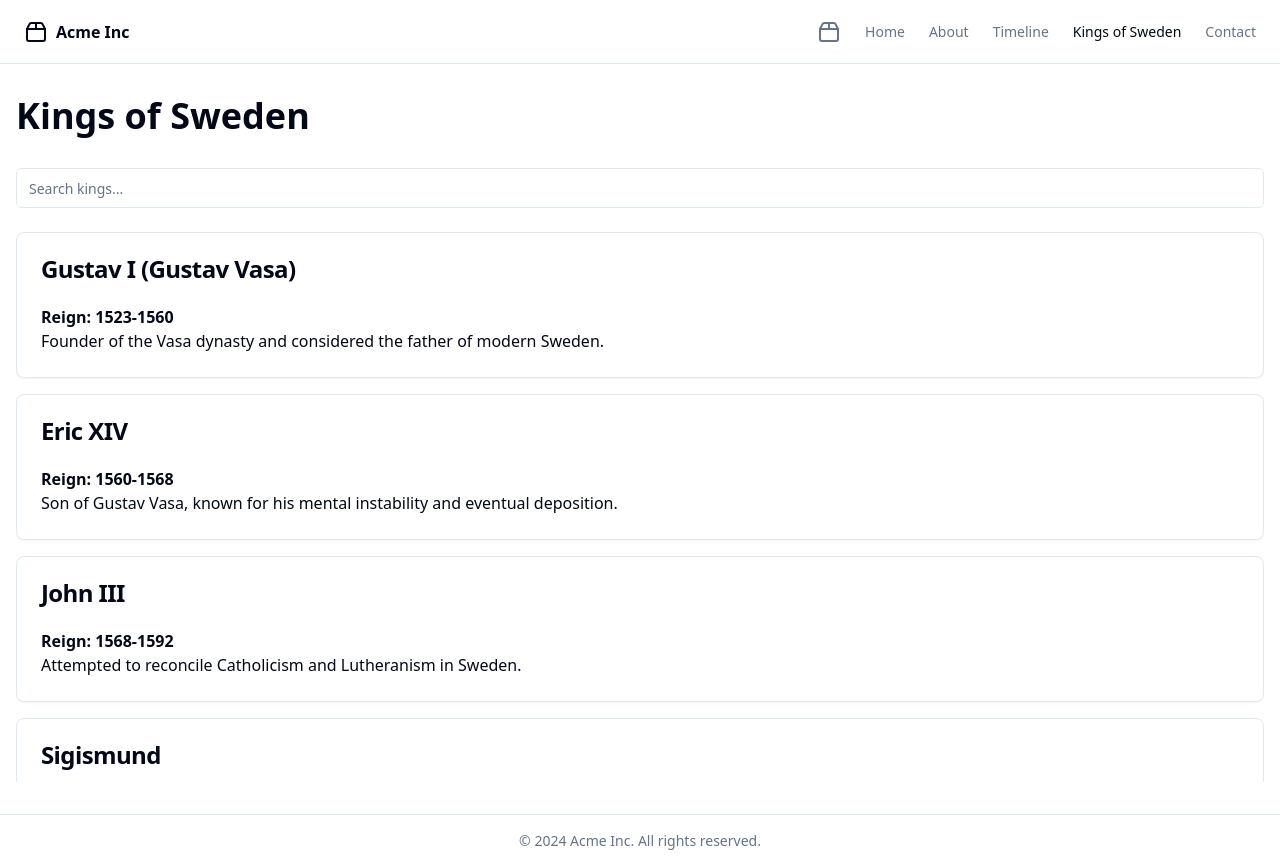
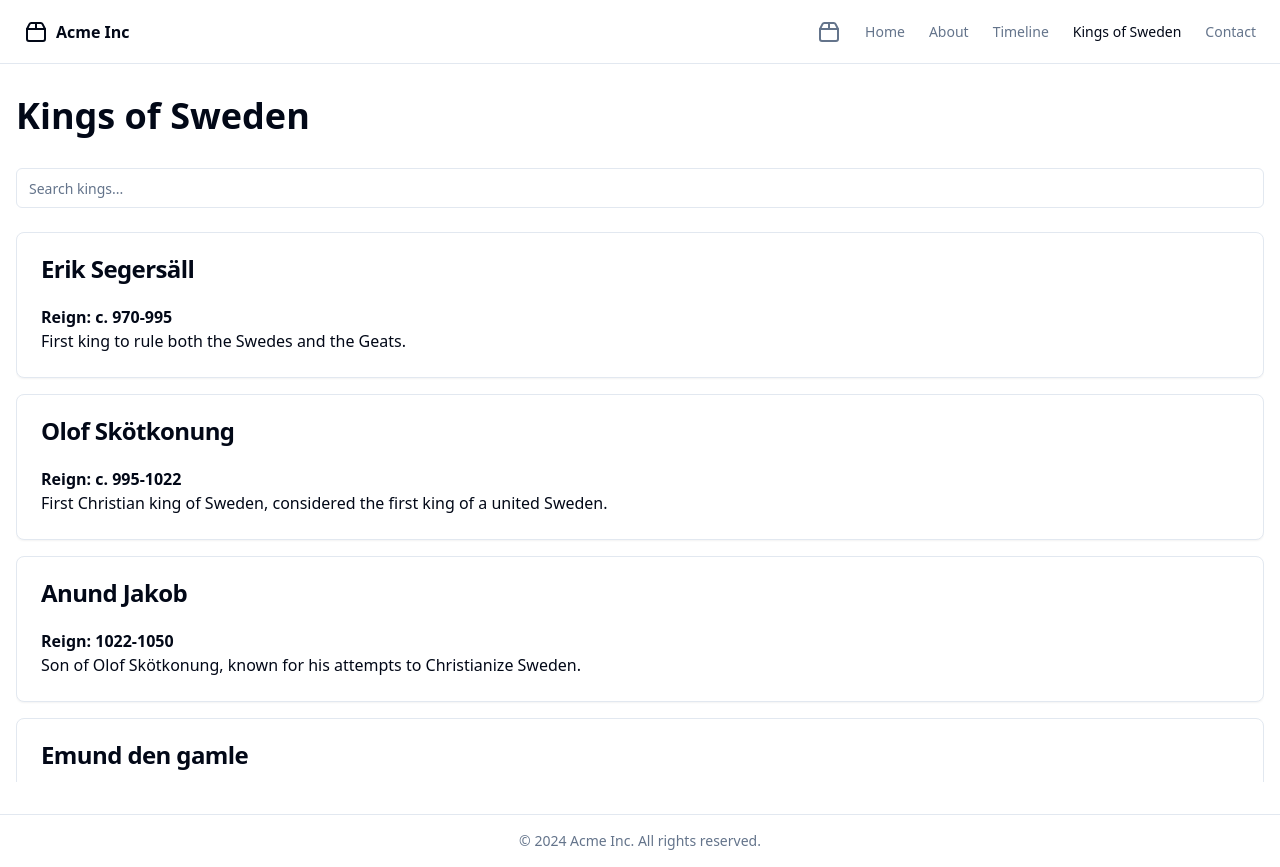
Before and after one commit to GPT-Engineer-App-Dev/app-skeleton, a React (Vite) app: page /kings in a window 1280 px wide. Built offline with nearby package versions, Linux system fonts and the light colour scheme.

Commit message:
Add missing kings between Erik Segersäll and Gustav Vasa

```diff
--- a/src/pages/KingsOfSweden.jsx
+++ b/src/pages/KingsOfSweden.jsx
@@ -4,6 +4,216 @@ import { Input } from "@/components/ui/input";
 import { ScrollArea } from "@/components/ui/scroll-area";
 
 const kingsOfSweden = [
+  {
+    name: "Erik Segersäll",
+    reign: "c. 970-995",
+    description: "First king to rule both the Swedes and the Geats."
+  },
+  {
+    name: "Olof Skötkonung",
+    reign: "c. 995-1022",
+    description: "First Christian king of Sweden, considered the first king of a united Sweden."
+  },
+  {
+    name: "Anund Jakob",
+    reign: "1022-1050",
+    description: "Son of Olof Skötkonung, known for his attempts to Christianize Sweden."
+  },
+  {
+    name: "Emund den gamle",
+    reign: "1050-1060",
+    description: "Last king of the Munsö dynasty, had conflicts with the church."
+  },
+  {
+    name: "Stenkil",
+    reign: "1060-1066",
+    description: "First king of the House of Stenkil, promoted Christianity."
+  },
+  {
+    name: "Eric and Eric",
+    reign: "1066-1067",
+    description: "Co-rulers who fought each other, leading to both their deaths."
+  },
+  {
+    name: "Halsten Stenkilsson",
+    reign: "1067-1070, 1079-1084",
+    description: "Son of Stenkil, ruled twice with interruptions."
+  },
+  {
+    name: "Anund Gårdske",
+    reign: "1070-1075",
+    description: "Elected king but rejected for being pagan."
+  },
+  {
+    name: "Håkan Röde",
+    reign: "1075-1079",
+    description: "Ruled briefly between Anund Gårdske and Halsten's second reign."
+  },
+  {
+    name: "Inge the Elder",
+    reign: "1079-1084, 1087-1105",
+    description: "Brother of Halsten, known for his efforts to strengthen Christianity."
+  },
+  {
+    name: "Blot-Sweyn",
+    reign: "1084-1087",
+    description: "Pagan king who briefly overthrew Inge the Elder."
+  },
+  {
+    name: "Philip",
+    reign: "1105-1118",
+    description: "Son of Halsten Stenkilsson, co-ruled with Inge the Younger."
+  },
+  {
+    name: "Inge the Younger",
+    reign: "1105-1125",
+    description: "Son of Halsten Stenkilsson, co-ruled with Philip and then alone."
+  },
+  {
+    name: "Ragnvald Knaphövde",
+    reign: "1125-1126",
+    description: "Ruled briefly and was killed for not taking hostages in Västergötland."
+  },
+  {
+    name: "Magnus the Strong",
+    reign: "1125-1130",
+    description: "Ruled in Götaland while Sverker I ruled in Svealand."
+  },
+  {
+    name: "Sverker I",
+    reign: "1130-1156",
+    description: "First king of the House of Sverker, promoted monasticism."
+  },
+  {
+    name: "Eric IX (Saint Eric)",
+    reign: "1156-1160",
+    description: "National saint of Sweden, known for his attempts to Christianize Finland."
+  },
+  {
+    name: "Magnus Henriksson",
+    reign: "1160-1161",
+    description: "Killed Eric IX and briefly took the throne before being killed himself."
+  },
+  {
+    name: "Charles VII",
+    reign: "1161-1167",
+    description: "Son of Sverker I, continued his father's support of the church."
+  },
+  {
+    name: "Kol",
+    reign: "1167-1173",
+    description: "Son of Sverker I, little is known about his reign."
+  },
+  {
+    name: "Canute I",
+    reign: "1167-1196",
+    description: "Son of Eric IX, engaged in power struggles with the Sverker dynasty."
+  },
+  {
+    name: "Sverker II",
+    reign: "1196-1208",
+    description: "Son of Charles VII, continued dynastic struggles with the Eric dynasty."
+  },
+  {
+    name: "Eric X",
+    reign: "1208-1216",
+    description: "Son of Canute I, defeated Sverker II in battle."
+  },
+  {
+    name: "John I",
+    reign: "1216-1222",
+    description: "Son of Sverker II, last king of the House of Sverker."
+  },
+  {
+    name: "Eric XI",
+    reign: "1222-1229, 1234-1250",
+    description: "Known as 'the Lisp and Lame', had two periods of rule."
+  },
+  {
+    name: "Canute II",
+    reign: "1229-1234",
+    description: "Son of Holmger Knutsson, ruled between Eric XI's two reigns."
+  },
+  {
+    name: "Valdemar",
+    reign: "1250-1275",
+    description: "Son of Birger Jarl, his reign saw the rise of the Folkunga dynasty."
+  },
+  {
+    name: "Magnus III",
+    reign: "1275-1290",
+    description: "Known as 'Ladulås' (Barnlock), strengthened the monarchy and nobility."
+  },
+  {
+    name: "Birger",
+    reign: "1290-1318",
+    description: "Son of Magnus III, involved in conflicts with his brothers."
+  },
+  {
+    name: "Magnus IV",
+    reign: "1319-1364",
+    description: "Known as 'Eriksson', also King of Norway, his long reign ended in deposition."
+  },
+  {
+    name: "Eric XII",
+    reign: "1356-1359",
+    description: "Son of Magnus IV, co-ruler with his father."
+  },
+  {
+    name: "Albert",
+    reign: "1364-1389",
+    description: "Of Mecklenburg, deposed by Margaret I of Denmark."
+  },
+  {
+    name: "Margaret",
+    reign: "1389-1412",
+    description: "Ruler of the Kalmar Union, uniting Sweden, Denmark, and Norway."
+  },
+  {
+    name: "Eric of Pomerania",
+    reign: "1396-1439",
+    description: "Nephew of Margaret, ruler of the Kalmar Union."
+  },
+  {
+    name: "Christopher of Bavaria",
+    reign: "1441-1448",
+    description: "Nephew of Eric of Pomerania, last ruler of the Kalmar Union to be recognized as king of Sweden."
+  },
+  {
+    name: "Charles VIII",
+    reign: "1448-1457, 1464-1465, 1467-1470",
+    description: "Known as 'Knutsson', served three separate terms as king."
+  },
+  {
+    name: "Christian I",
+    reign: "1457-1464",
+    description: "Of Denmark, ruled Sweden during one of Charles VIII's depositions."
+  },
+  {
+    name: "John II",
+    reign: "1497-1501",
+    description: "Also King of Denmark and Norway, briefly restored the Kalmar Union."
+  },
+  {
+    name: "Sten Sture the Elder",
+    reign: "1470-1497, 1501-1503",
+    description: "Regent of Sweden, effectively ruled as king without the title."
+  },
+  {
+    name: "Svante Nilsson",
+    reign: "1504-1512",
+    description: "Regent of Sweden, continued resistance against Danish rule."
+  },
+  {
+    name: "Sten Sture the Younger",
+    reign: "1512-1520",
+    description: "Last regent before the Stockholm Bloodbath."
+  },
+  {
+    name: "Christian II",
+    reign: "1520-1521",
+    description: "Of Denmark, known for the Stockholm Bloodbath, which led to Swedish independence."
+  },
   {
     name: "Gustav I (Gustav Vasa)",
     reign: "1523-1560",
```
